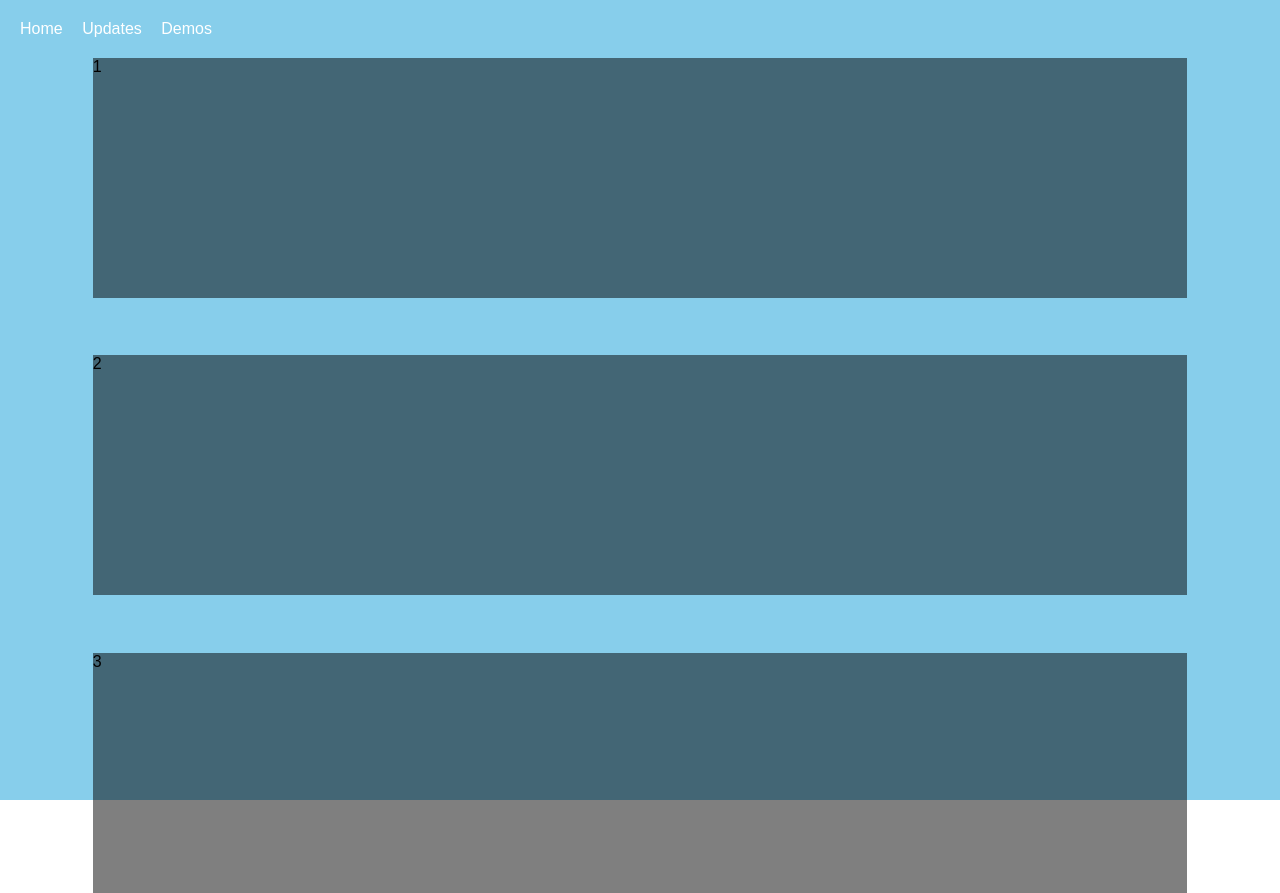
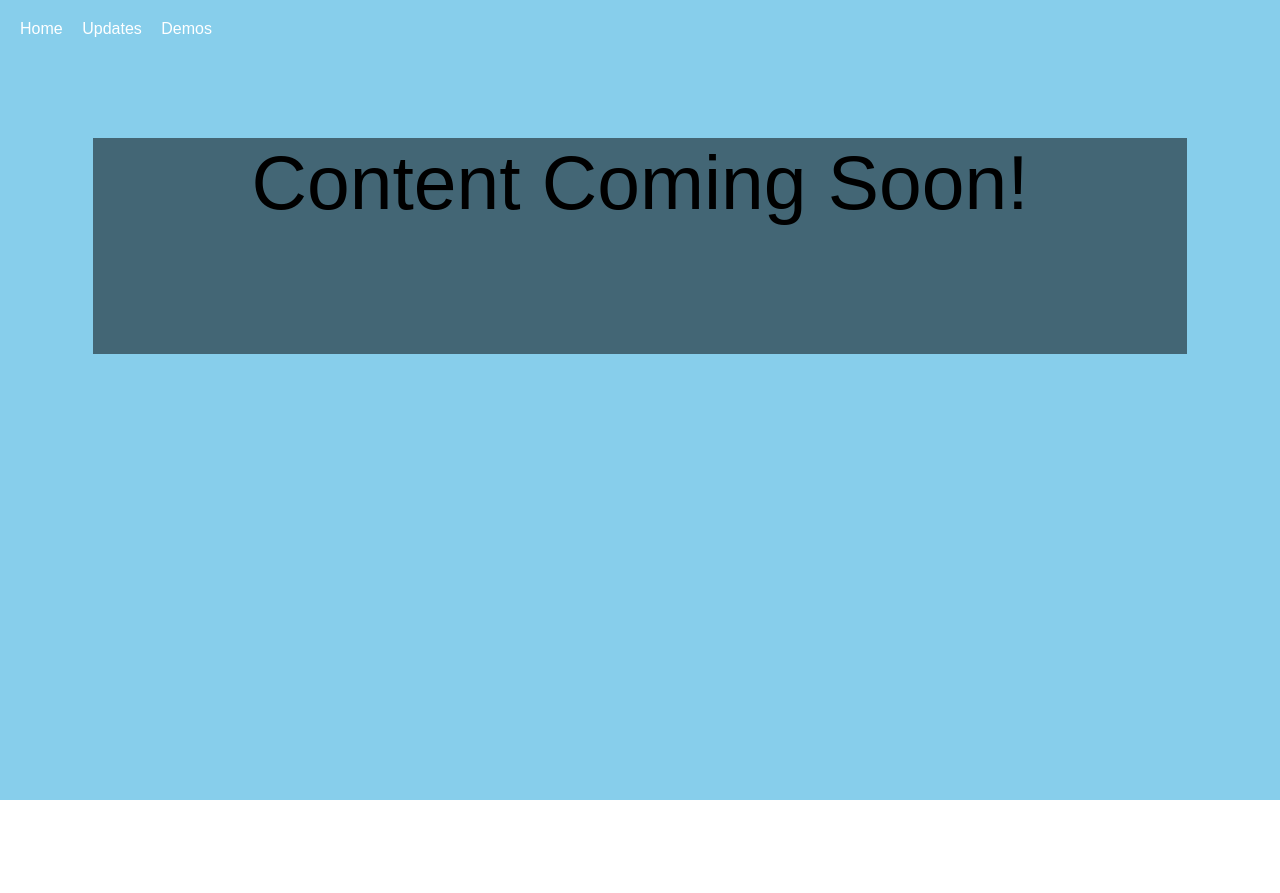
Before and after one commit to RyanJeon/Home, a React (Create React App) app: page /blog in a window 1280 px wide. After the commit the page ends 800 px from the top, so only its background shows below. Built offline with nearby package versions, Linux system fonts and the light colour scheme.

Commit message:
Blog Template :)

```diff
--- a/src/components/BlogBox.js
+++ b/src/components/BlogBox.js
@@ -6,7 +6,7 @@ import '../styles/Blog.css';
 class BlogBox extends Component{
 
     renderPost(){
-        let nums = [1, 2, 3];
+        let nums = [1];
 
         const r = nums.map((number) =>
             <BlogTitleBox content = {number} />
--- a/src/components/BlogTitleBox.js
+++ b/src/components/BlogTitleBox.js
@@ -15,8 +15,9 @@ class BlogTitleBox extends Component{
         return(
             <div className = "blogTitleContainer">
 
-                {content}
-
+                <h1>
+                Content Coming Soon!
+                </h1>
             </div>
         );
     }
--- a/src/styles/Blog.css
+++ b/src/styles/Blog.css
@@ -19,7 +19,9 @@
 /* Blog Title Container */
 .blogTitleContainer{
 
-    background: rgba(0, 0, 0, .5);
+    text-align: center;
+
+    background: rgba(0,0,0,.5);
     width: 95%;
     height: 30%;
     margin-top: 5%;
@@ -28,5 +30,6 @@
 
 .blogbox{
     /*background: rgba(0, 0, 0, .5);*/
+    margin-top: 10vh;
     width: 90vw;
 }
```
